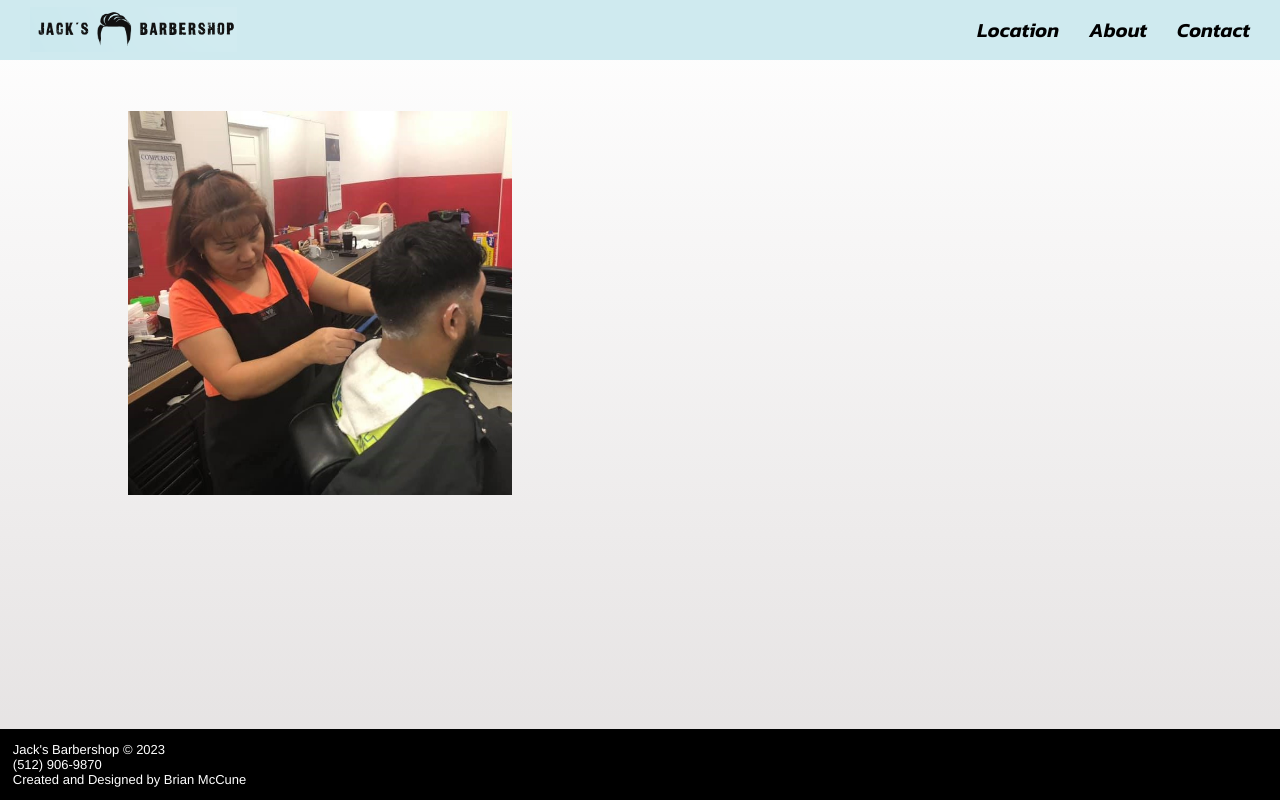
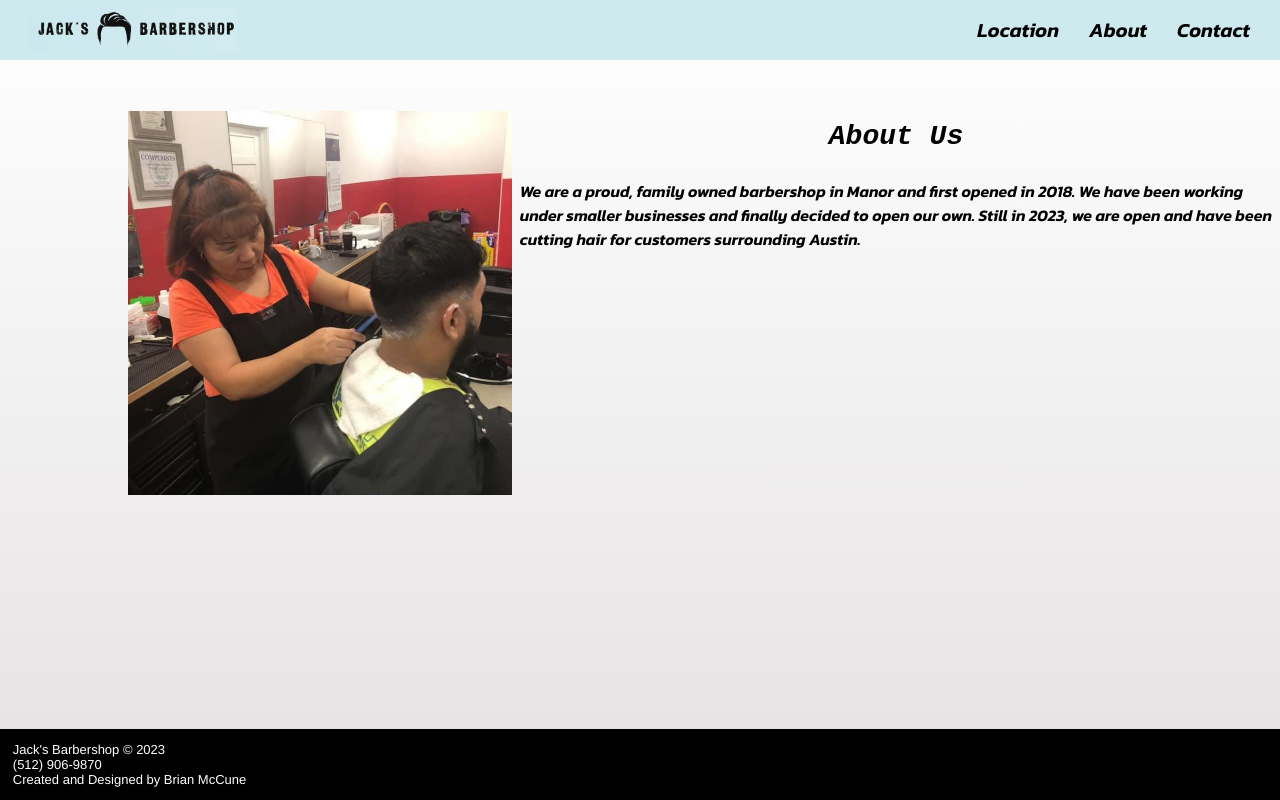
Before and after one commit to Brian4755/Jack-s-Barbershop, a React (Create React App) app: page /about in a window 1280 px wide. Built offline with nearby package versions, Linux system fonts and the light colour scheme.

Commit message:
about text and positioning

```diff
--- a/public/index.html
+++ b/public/index.html
@@ -17,7 +17,7 @@
       manifest.json provides metadata used when your web app is installed on a
       user's mobile device or desktop. See https://developers.google.com/web/fundamentals/web-app-manifest/
     -->
-    <link rel="manifest" href="%PUBLIC_URL%/manifest.json" />
+    <!-- <link rel="manifest" href="%PUBLIC_URL%/manifest.json" /> -->
     <!--
       Notice the use of %PUBLIC_URL% in the tags above.
       It will be replaced with the URL of the `public` folder during the build.
--- a/src/About.css
+++ b/src/About.css
@@ -1,10 +1,11 @@
 .aboutImage {
   width: 30%;
+  height: 30%;
   margin-left: 10%;
   margin-top: 4%;
 }
 
 .aboutPage {
-  /* min-height: 80.8vh; */
   flex-grow: 1;
+  display: flex;
 }
--- a/src/About.jsx
+++ b/src/About.jsx
@@ -4,6 +4,10 @@ const About = () => {
   return (
     <div className='aboutPage'>
       <img className="aboutImage" src="./AboutImage.jpg" alt="Barber Shaving Customer" />
+      <div className='aboutUsText'>
+        <h1>About Us</h1>
+        <p>We are a proud, family owned barbershop in Manor and first opened in 2018. We have been working under smaller businesses and finally decided to open our own. Still in 2023, we are open and have been cutting hair for customers surrounding Austin.</p>
+      </div>
     </div>
    )
 }
```
